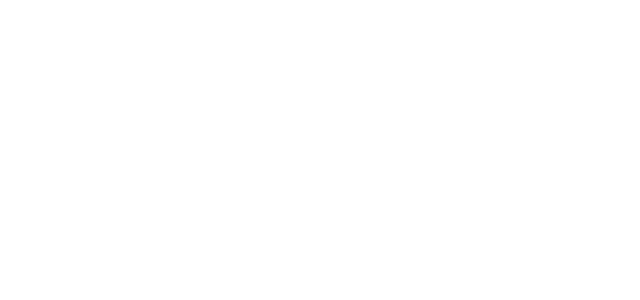
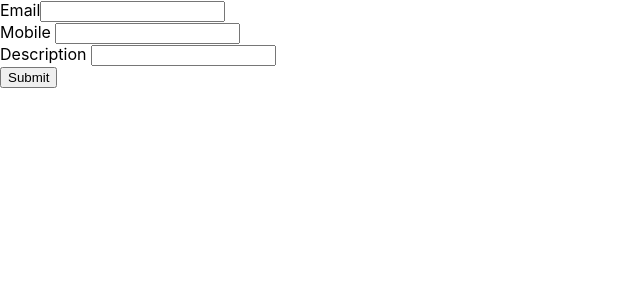
Before and after one commit to Shashank4113/react-basics-chinna, a React (Create React App) app: page /contact in a window 1280 px wide. Shown: the top 300 px of the page, without its empty margins (0-640 px from the left). Built offline with nearby package versions, Linux system fonts and the light colour scheme.

Commit message:
08-07-2021

```diff
--- a/package.json
+++ b/package.json
@@ -9,6 +9,7 @@
     "json-server": "^0.16.3",
     "react": "^17.0.2",
     "react-dom": "^17.0.2",
+    "react-hook-form": "^6.15.8",
     "react-router-dom": "^5.2.0",
     "react-scripts": "4.0.3",
     "web-vitals": "^1.1.2"
--- a/src/App.js
+++ b/src/App.js
@@ -5,6 +5,7 @@ import Products from './components/Products';
 import Product from './components/Product';
 import NavBar from './components/NavBar';
 import NotFound from './components/NotFound';
+import Contact from './components/Contact';
 import {BrowserRouter, Switch, Route} from 'react-router-dom';
 
 function App() {
@@ -27,7 +28,7 @@ function App() {
          <Products />
         </Route>
         <Route path="/contact">
-         {/* contact */}
+         <Contact />
         </Route>
         <Route path="/addProduct">
           <NavBar />
--- /dev/null
+++ b/src/components/Contact.js
@@ -0,0 +1,25 @@
+import { useForm } from 'react-hook-form';
+
+const Contact = () => {
+
+    const { register, handleSubmit, errors } = useForm();
+
+    const Chinna = (data) => {
+        console.log(data)
+    }
+
+    return (
+        <div>
+            <form onSubmit={ handleSubmit(Chinna) }>
+                Email<input type="email" name="email" ref={ register({ required: "Email is must !" }) }/><br />
+                { errors.email && <p>{ errors.email.message }</p> }
+                Mobile <input type="text" name="mobile" ref={ register({ required: "Mobile No is must !", minLength: { value: 10, message: "Mobile No length shld be 10 !" }}) }/><br />
+                { errors.mobile && <p>{ errors.mobile.message }</p> }
+                Description <input type="text" name="description" ref={ register }/><br />
+                <input type="submit" />
+            </form>
+        </div>
+     );
+}
+
+export default Contact;
--- a/src/components/NavBar.js
+++ b/src/components/NavBar.js
@@ -8,6 +8,7 @@ const NavBar = () => {
                 <Link to="/products"><li>Products</li></Link>
                 <Link to="/addProduct"><li>Add Product</li></Link>
                 <Link to="/signin"><li>Sign In</li></Link>
+                <Link to="/contact"><li>Contact</li></Link>
             </ul>
         </div>
      );
```
Also changed, not shown: 1 other file (tests, documents, lock files or other folders).
